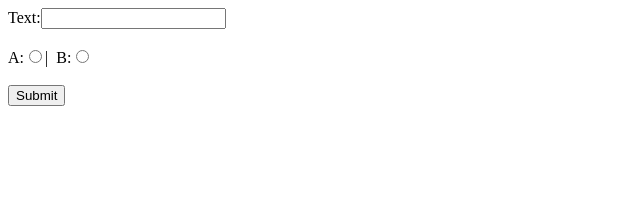
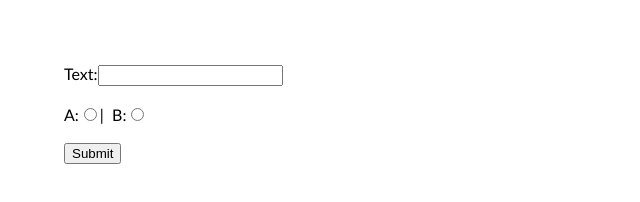
Before and after one commit to michiganhackers/node-intro, a website: page 2/index.html in a window 1280 px wide. Shown: the whole page, without its empty margins (0-640 px from the left). Drawn offline with Linux system fonts and the light colour scheme.

Commit message:
added example of for-loop with timeout, to log unexpected value

```diff
--- a/2/index.html
+++ b/2/index.html
@@ -1,3 +1,10 @@
+<style type="text/css">
+body {
+	margin-left: 5%;
+	margin-top: 5%;
+	font-family: Trebuchet MS;
+}
+</style>
 <html>
 	<head>
 		<title>Node.js Intro</title>
--- a/3.js
+++ b/3.js
@@ -1,4 +1,3 @@
-
 
 // Which comes first?
 setTimeout(function() {
```
Also changed, not shown: 4.js (added, +7 -0 lines).
